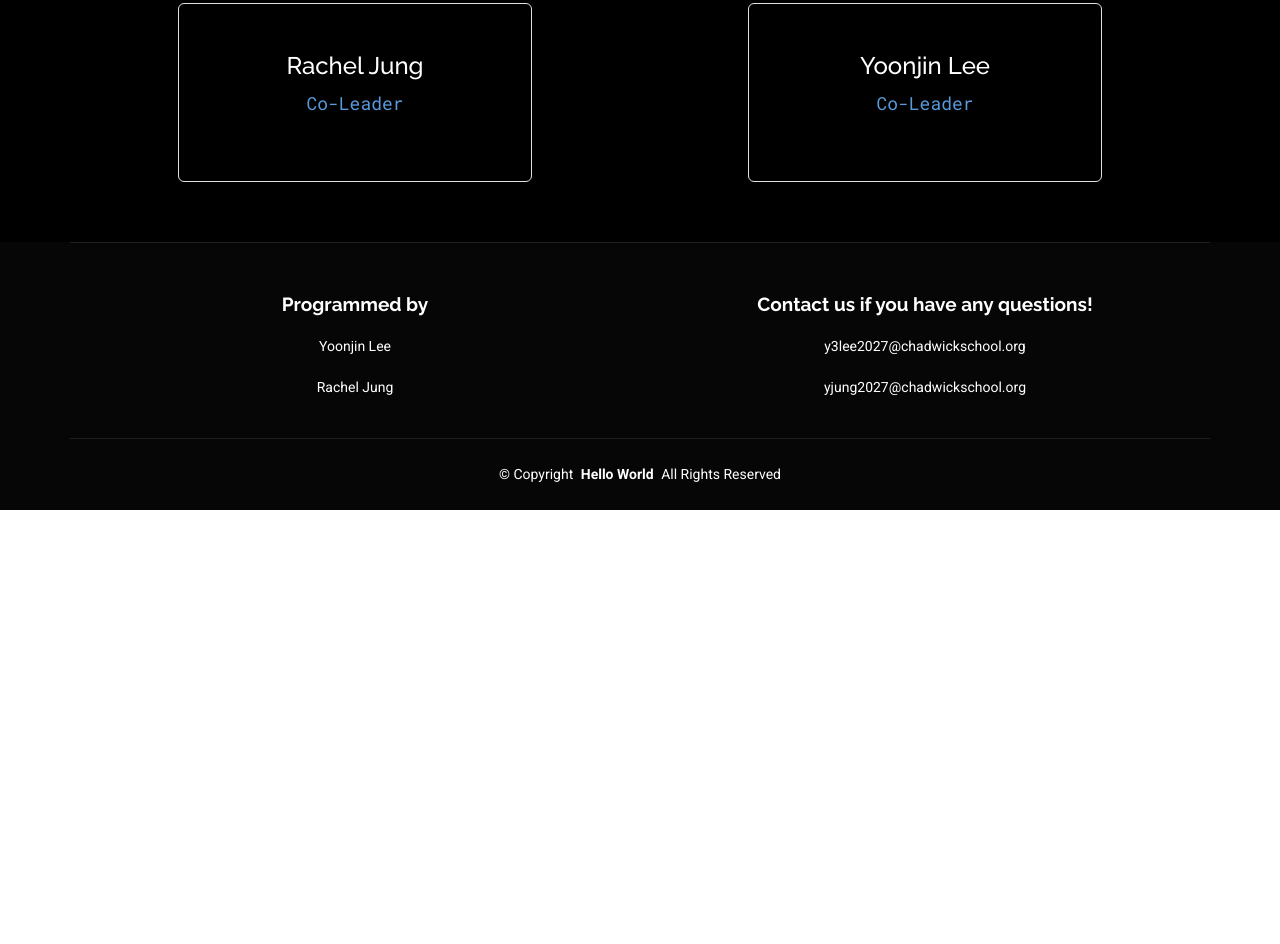
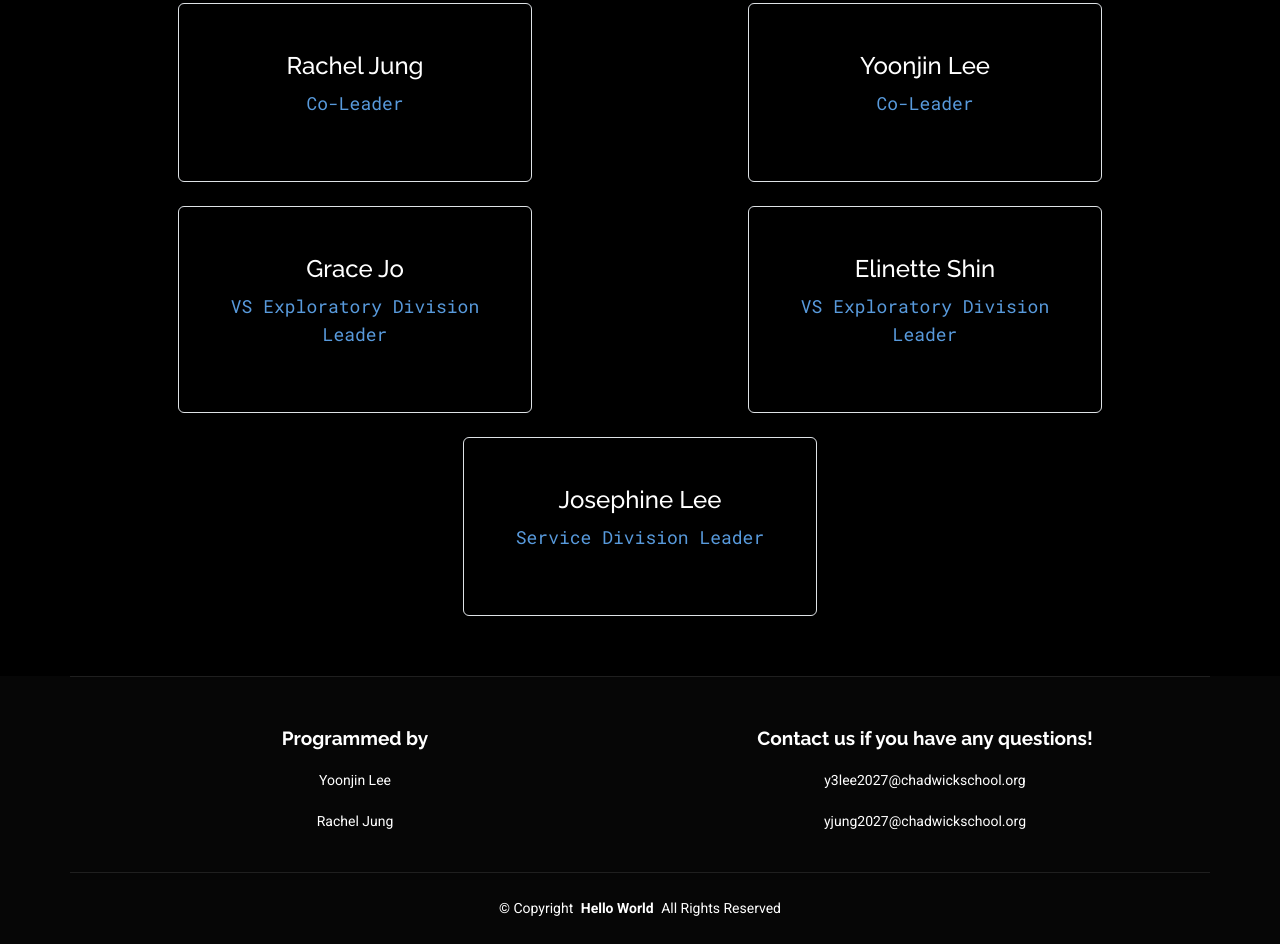
Before and after one commit to rarasomething/helloworld, a plain HTML site: page about.html in a window 1280 px wide. Shown: the part 3045-3989 px from the top of the page. Before the commit the page ends 3555 px from the top, so only its background shows below. Drawn offline with nearby package versions, Linux system fonts and the light colour scheme.

Commit message:
Update about.html

```diff
--- a/about.html
+++ b/about.html
@@ -256,29 +256,28 @@ The Service division organizes and executes <span class="skyText">various commun
                     </div>
                 </div>
             </div>
-
-<!--             <div class="col-lg-6 col-md-6" data-aos="fade-right" data-aos-delay="300">
+            <div class="col-lg-6 col-md-6" data-aos="fade-right" data-aos-delay="300">
                 <div class="team-member text-center p-5 border rounded mx-auto">
-                    <h4 class="member-name color-white">Rae Yoon</h4>
-                    <p class="member-role text-center">Communications Manager</p>
+                    <h4 class="member-name color-white">Grace Jo</h4>
+                    <p class="member-role text-center">VS Exploratory Division Leader</p>
                 </div>
             </div>
 
             <div class="col-lg-6 col-md-6" data-aos="fade-left" data-aos-delay="400">
                 <div class="team-member text-center p-5 border rounded mx-auto">
-                    <h4 class="member-name color-white">Alicia Kim</h4>
-                    <p class="member-role text-center">Communications Manager</p>
+                    <h4 class="member-name color-white">Elinette Shin</h4>
+                    <p class="member-role text-center">VS Exploratory Division Leader</p>
                 </div>
             </div>
 
                         <div class="col-lg-6 col-md-6" data-aos="fade-right" data-aos-delay="300">
                 <div class="team-member text-center p-5 border rounded mx-auto">
-                    <h4 class="member-name color-white">Nayule Sim</h4>
-                    <p class="member-role text-center">Communications Manager</p>
+                    <h4 class="member-name color-white">Josephine Lee</h4>
+                    <p class="member-role text-center">Service Division Leader</p>
                 </div>
             </div>
 
-            <div class="col-lg-6 col-md-6" data-aos="fade-left" data-aos-delay="400">
+            <!-- <div class="col-lg-6 col-md-6" data-aos="fade-left" data-aos-delay="400">
                 <div class="team-member text-center p-5 border rounded mx-auto">
                     <h4 class="member-name color-white">Dannel K C</h4>
                     <p class="member-role text-center">Website Manager</p>
```
